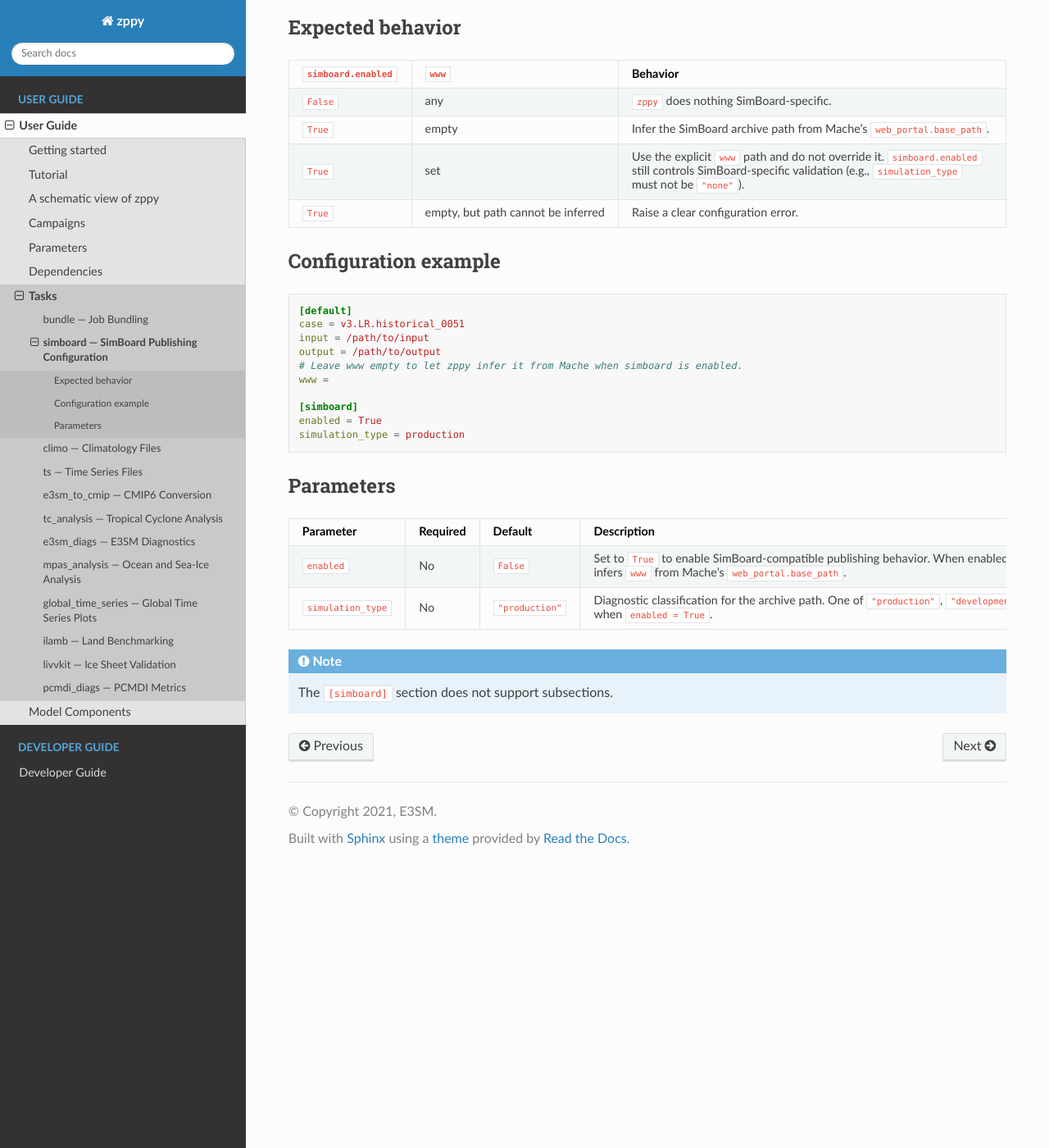
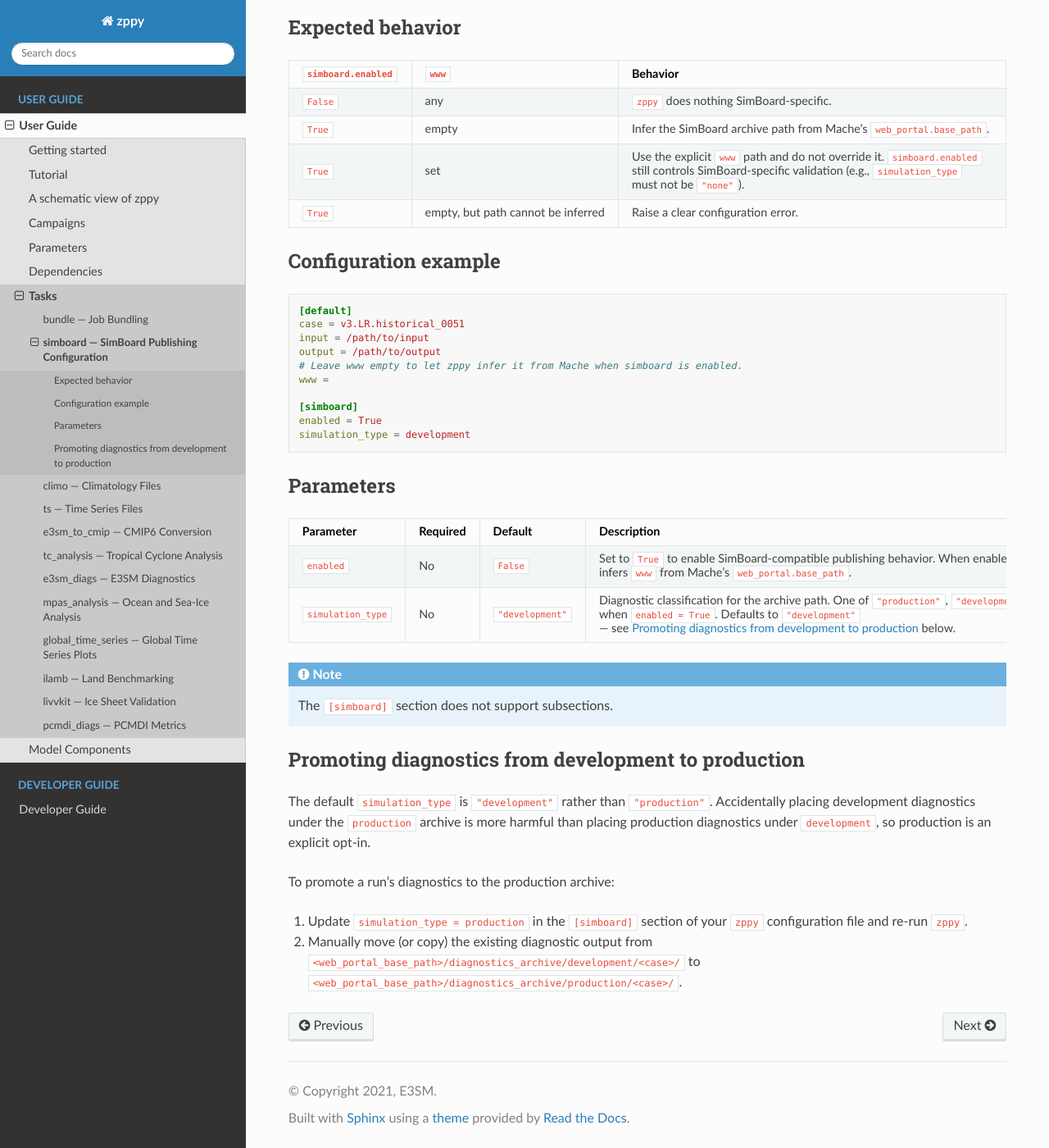
Before and after one commit to E3SM-Project/zppy, a Sphinx documentation site: the page built from docs/source/user_guide/tasks/simboard.rst, in a window 1280 px wide and 1400 px high, scrolled down 429 px. Shown: the whole window at 82% size. Built offline with Sphinx 7.4.7 and the Read the Docs theme 3.1.0, drawn with Linux system fonts in a browser that asks for light colours.

Commit message:
Change simulation_type default to "development"; update docs
- Change `default.ini` default from "production" to "development"
  for `[simboard] simulation_type`. Accidentally publishing to the
  production archive is more harmful than publishing to development.
- Update `test_sections.py` to match the new default.
- Update user guide `simboard.rst`:
  - Config example now shows `simulation_type = development`.
  - Parameter table reflects new default.
  - Add a "Promoting diagnostics from development to production"
    section explaining the two-step process.
- Update `parameters.rst` SimBoard table to show new default.
- Add dev guide `docs/source/dev_guide/tasks/simboard.rst`.
- Register simboard in `docs/source/dev_guide/tasks/index.rst`.

```diff
--- a/docs/source/dev_guide/tasks/index.rst
+++ b/docs/source/dev_guide/tasks/index.rst
@@ -11,6 +11,7 @@ other tasks.
    :maxdepth: 1
 
    bundle
+   simboard
    climo
    ts
    e3sm_to_cmip
--- a/docs/source/user_guide/parameters.rst
+++ b/docs/source/user_guide/parameters.rst
@@ -433,7 +433,7 @@ a configuration-only hook; see :doc:`tasks/simboard` for full details.
        ``www`` from Mache's ``web_portal.base_path``.
    * - ``simulation_type``
      - No
-     - ``"production"``
+     - ``"development"``
      - Archive sub-directory for the run. One of ``"production"``,
        ``"development"``, or ``"none"``.
        Must not be ``"none"`` when ``enabled = True``.
--- a/docs/source/user_guide/tasks/simboard.rst
+++ b/docs/source/user_guide/tasks/simboard.rst
@@ -60,7 +60,7 @@ Configuration example
 
    [simboard]
    enabled = True
-   simulation_type = production
+   simulation_type = development
 
 Parameters
 ----------
@@ -81,10 +81,29 @@ Parameters
        ``www`` from Mache's ``web_portal.base_path``.
    * - ``simulation_type``
      - No
-     - ``"production"``
+     - ``"development"``
      - Diagnostic classification for the archive path. One of
        ``"production"``, ``"development"``, or ``"none"``.
        Must not be ``"none"`` when ``enabled = True``.
+       Defaults to ``"development"`` — see :ref:`simboard-promotion` below.
 
 .. note::
    The ``[simboard]`` section does not support subsections.
+
+.. _simboard-promotion:
+
+Promoting diagnostics from development to production
+-----------------------------------------------------
+
+The default ``simulation_type`` is ``"development"`` rather than
+``"production"``. Accidentally placing development diagnostics under the
+``production`` archive is more harmful than placing production diagnostics
+under ``development``, so production is an explicit opt-in.
+
+To promote a run's diagnostics to the production archive:
+
+1. Update ``simulation_type = production`` in the ``[simboard]`` section of
+   your ``zppy`` configuration file and re-run ``zppy``.
+2. Manually move (or copy) the existing diagnostic output from
+   ``<web_portal_base_path>/diagnostics_archive/development/<case>/`` to
+   ``<web_portal_base_path>/diagnostics_archive/production/<case>/``.
```
Also changed, not shown: docs/source/dev_guide/tasks/simboard.rst (added, +81 -0 lines), 2 other files.
